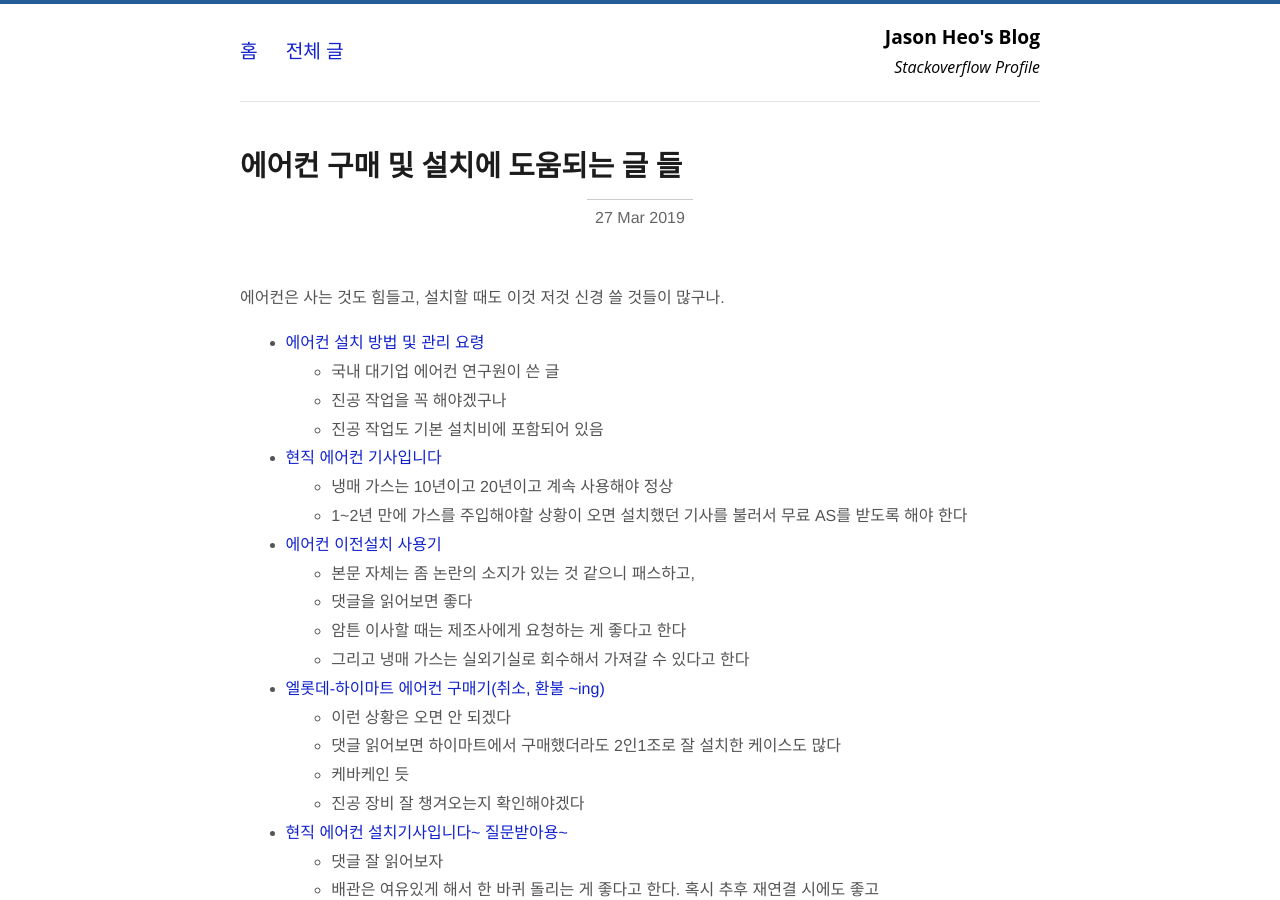
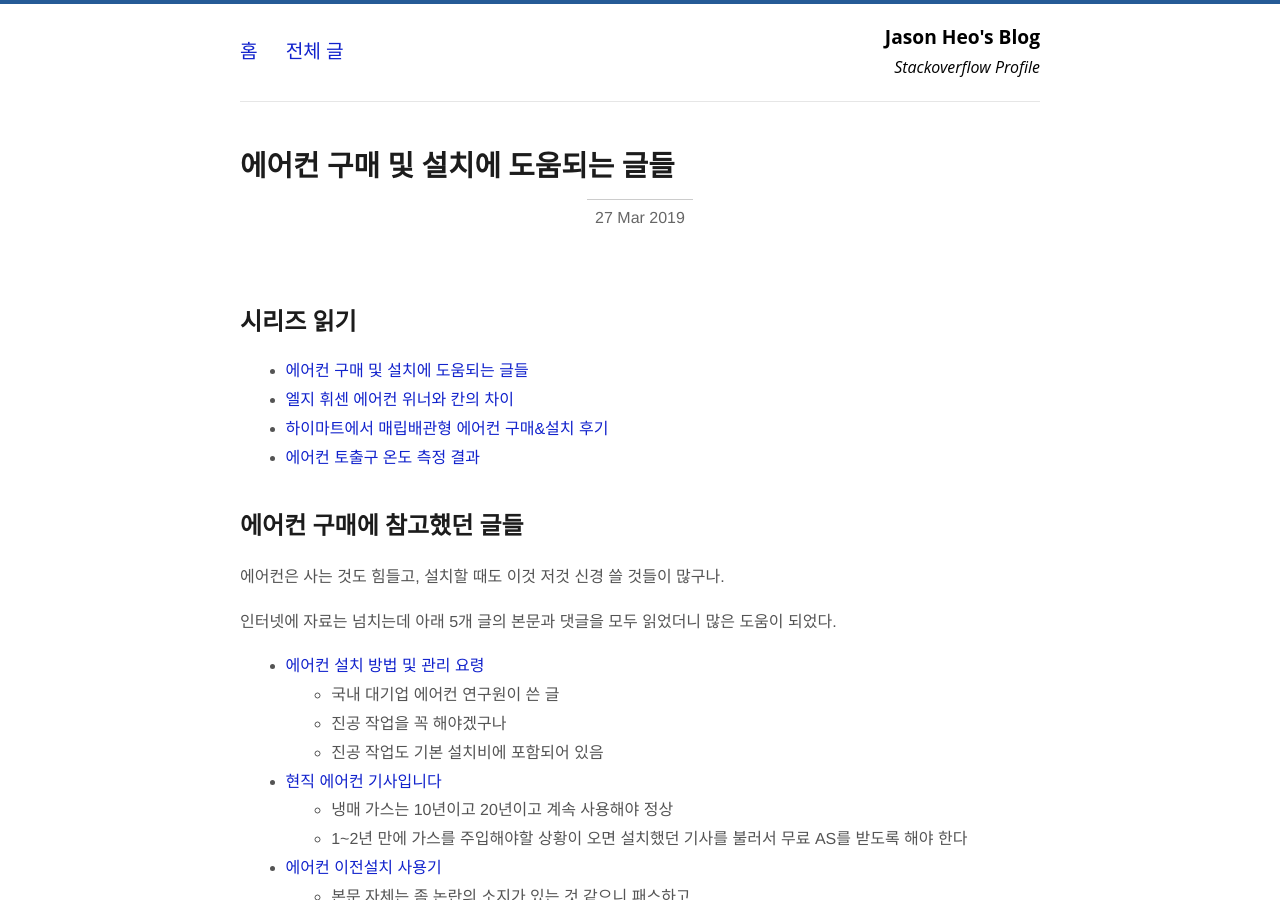
Before and after one commit to jason-heo/jason-heo.github.io, a Jekyll site: the page built from _posts/2019-03-27-ac.md, in a window 1280 px wide and 900 px high. Built offline with Jekyll 4.4.1, drawn with Linux system fonts in a browser that asks for light colours; comment, search, counter and statistics services are not loaded.

Commit message:
시리즈 읽기 추가

```diff
--- /dev/null
+++ b/_includes/ac-series.md
@@ -0,0 +1,6 @@
+## 시리즈 읽기
+
+- [에어컨 구매 및 설치에 도움되는 글들](http://jason-heo.github.io/life/2019/03/27/ac.html)
+- [엘지 휘센 에어컨 위너와 칸의 차이](http://jason-heo.github.io/life/2019/03/23/ac-lg.html)
+- [하이마트에서 매립배관형 에어컨 구매&설치 후기](http://jason-heo.github.io/life/2019/04/01/himart-ac-buying-review.html)
+- [에어컨 토출구 온도 측정 결과](http://jason-heo.github.io/life/2020/05/01/lg-ac-temp.html)
--- a/_posts/2019-03-27-ac.md
+++ b/_posts/2019-03-27-ac.md
@@ -1,10 +1,16 @@
 ---
 layout: post
-title: "에어컨 구매 및 설치에 도움되는 글 들"
+title: "에어컨 구매 및 설치에 도움되는 글들"
 categories: "life"
 ---
 
+{% include ac-series.md %}
+
+## 에어컨 구매에 참고했던  글들
+
 에어컨은 사는 것도 힘들고, 설치할 때도 이것 저것 신경 쓸 것들이 많구나.
+
+인터넷에 자료는 넘치는데 아래 5개 글의 본문과 댓글을 모두 읽었더니 많은 도움이 되었다.
 
 - [에어컨 설치 방법 및 관리 요령](http://www.bobaedream.co.kr/board/bulletin/view.php?code=best&No=82315)
     - 국내 대기업 에어컨 연구원이 쓴 글
```
Also changed, not shown: _posts/2019-03-23-ac-lg.md (+5 -1 lines), _posts/2019-04-01-himart-ac-buying-review.md (+3 -1 lines), _posts/2020-05-01-lg-ac-temp.md (+4 -0 lines).
